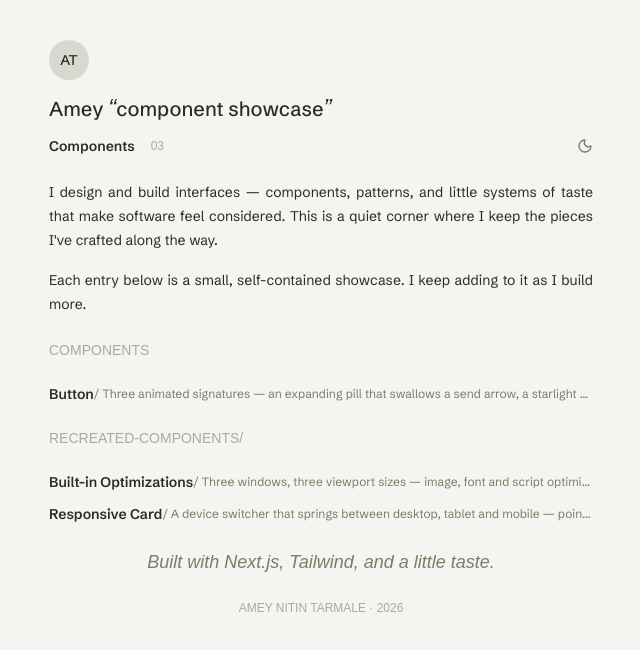
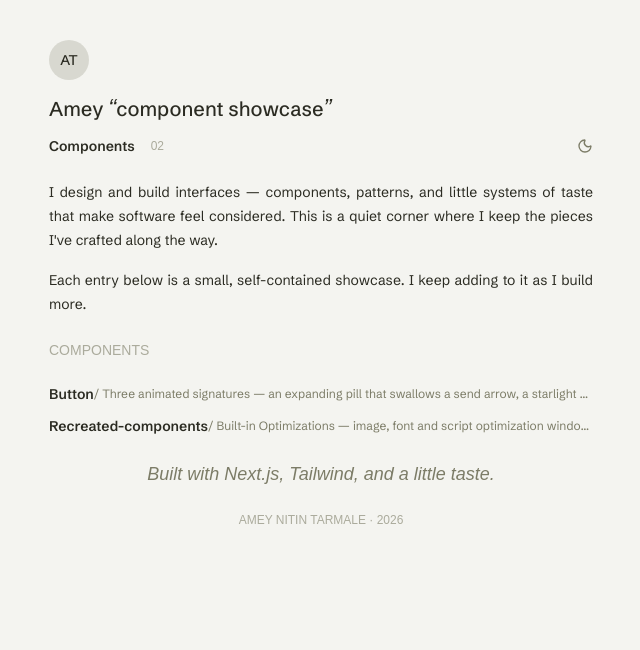
Before and after one commit to WebDevAmey/explored-components, a Next.js app: page / in a window 1280 px wide. Shown: the top 650 px of the page, without its empty margins (319-959 px from the left). Built offline with nearby package versions, Linux system fonts and the light colour scheme; a web font is replaced by a local one.

Commit message:
feat: implement RecreatedShowcase component and update demos; enhance ComponentPage layout for full-width display

```diff
--- a/app/components/[slug]/page.tsx
+++ b/app/components/[slug]/page.tsx
@@ -30,12 +30,17 @@ export default async function ComponentPage({ params }: Props) {
   if (!component) notFound();
 
   const demo = demos[component.slug];
+  const fullWidth = component.slug === "recreated-components";
 
   return (
     <div className="bg-olive-100 dark:bg-olive-900 min-h-screen w-full flex justify-center py-10">
       <div
         className={`flex flex-col gap-6 items-center w-full px-4 ${
-          component.slug === "button" ? "max-w-3xl" : "max-w-xl"
+          fullWidth
+            ? "max-w-none"
+            : component.slug === "button"
+              ? "max-w-3xl"
+              : "max-w-xl"
         }`}
       >
         <div className="animate-in w-full">
@@ -44,7 +49,11 @@ export default async function ComponentPage({ params }: Props) {
           </ThemeProvider>
         </div>
 
-        <div className="animate-in animate-delay-1 w-full flex flex-col gap-4">
+        <div
+          className={`animate-in animate-delay-1 w-full flex flex-col gap-4 ${
+            fullWidth ? "max-w-3xl" : ""
+          }`}
+        >
           <Link
             href="/"
             className="link font-normal relative w-fit shrink-0 text-sm text-olive-500 hover:text-olive-800 dark:text-olive-500 dark:hover:text-olive-100"
@@ -62,7 +71,7 @@ export default async function ComponentPage({ params }: Props) {
         </div>
 
         <div className="animate-in animate-delay-2 w-full">
-          {component.slug === "button" ? (
+          {component.slug === "button" || component.slug === "recreated-components" ? (
             <div className="flex w-full flex-col gap-3">
               {demo}
               <p className="text-center font-mono text-[10px] uppercase tracking-wide text-olive-400 dark:text-olive-500">
--- a/app/page.tsx
+++ b/app/page.tsx
@@ -3,12 +3,7 @@ import Nav from "@/components/nav";
 import Footer from "@/components/footer";
 import { ThemeProvider } from "@/components/theme-provider";
 import { site } from "@/lib/site";
-import { components, type ComponentSection } from "@/lib/registry";
-
-const sections: { title: string; section: ComponentSection }[] = [
-  { title: "Components", section: "core" },
-  { title: "Recreated-components/", section: "recreated" },
-];
+import { components } from "@/lib/registry";
 
 export default function Home() {
   return (
@@ -29,16 +24,12 @@ export default function Home() {
         </div>
 
         <div className="animate-in animate-delay-3 w-full">
-          <div className="flex flex-col gap-6 items-start relative shrink-0 w-full">
-            {sections.map(({ title, section }) => (
-              <div key={section} className="flex flex-col gap-3 items-start relative shrink-0 w-full">
+          <div className="flex flex-col gap-3 items-start relative shrink-0 w-full">
             <p className="text-olive-400 dark:text-olive-600 text-sm mb-3 uppercase font-mono">
-                  {title}
+              Components
             </p>
             <div className="flex flex-col gap-3 items-start relative shrink-0 w-full">
-                  {components
-                    .filter((component) => component.section === section)
-                    .map((component) => (
+              {components.map((component) => (
                 <Link
                   key={component.slug}
                   href={`/components/${component.slug}`}
@@ -56,8 +47,6 @@ export default function Home() {
               ))}
             </div>
           </div>
-            ))}
-          </div>
         </div>
 
         <div className="animate-in animate-delay-4 w-full">
--- a/components/demos.tsx
+++ b/components/demos.tsx
@@ -1,10 +1,8 @@
 import type { ReactNode } from "react";
 import { ButtonShowcase } from "@/components/showcase/button";
-import { BuiltInOptimizations } from "@/components/showcase/preview-optimizations/BuiltInOptimizations";
-import { ResponsiveCard } from "@/components/showcase/preview-responsive/ResponsiveCard";
+import { RecreatedShowcase } from "@/components/showcase/recreated";
 
 export const demos: Record<string, ReactNode> = {
   button: <ButtonShowcase />,
-  "preview-optimizations": <BuiltInOptimizations />,
-  "preview-responsive": <ResponsiveCard />,
+  "recreated-components": <RecreatedShowcase />,
 };
--- /dev/null
+++ b/components/showcase/recreated.tsx
@@ -0,0 +1,44 @@
+"use client";
+
+import { BuiltInOptimizations } from "@/components/showcase/preview-optimizations/BuiltInOptimizations";
+import { ResponsiveCard } from "@/components/showcase/preview-responsive/ResponsiveCard";
+import { DisplayCard } from "@/components/showcase/display-card";
+
+export function RecreatedShowcase() {
+  return (
+    <div className="grid w-full gap-4 sm:grid-cols-3">
+      <DisplayCard
+        name="Built-in Optimizations"
+        description="Image, font and script optimization windows — a shine that sweeps on hover."
+      >
+        <BuiltInOptimizations />
+      </DisplayCard>
+      <DisplayCard
+        name="Responsive Card"
+        description="A device switcher that springs between desktop, tablet and mobile."
+      >
+        <ResponsiveCard />
+      </DisplayCard>
+      <DisplayCard
+        name="Coming soon"
+        description="Reserved space for a third recreated component."
+      >
+        <div className="flex items-center justify-center">
+          <div className="flex h-24 w-24 items-center justify-center rounded-2xl border-2 border-dashed border-olive-300 text-olive-400 dark:border-olive-700 dark:text-olive-500">
+            <svg
+              aria-hidden="true"
+              viewBox="0 0 24 24"
+              fill="none"
+              stroke="currentColor"
+              strokeWidth="1.5"
+              strokeLinecap="round"
+              className="h-6 w-6"
+            >
+              <path d="M12 5v14M5 12h14" />
+            </svg>
+          </div>
+        </div>
+      </DisplayCard>
+    </div>
+  );
+}
--- a/lib/registry.ts
+++ b/lib/registry.ts
@@ -1,11 +1,8 @@
-export type ComponentSection = "core" | "recreated";
-
 export type ComponentMeta = {
   slug: string;
   name: string;
   description: string;
   tags: string[];
-  section: ComponentSection;
 };
 
 export const components: ComponentMeta[] = [
@@ -15,23 +12,13 @@ export const components: ComponentMeta[] = [
     description:
       "Three animated signatures — an expanding pill that swallows a send arrow, a starlight button that types through its states with a 3D letter flip, and a rainbow border that loops while you hover.",
     tags: ["action", "form"],
-    section: "core",
   },
   {
-    slug: "preview-optimizations",
-    name: "Built-in Optimizations",
+    slug: "recreated-components",
+    name: "Recreated-components",
     description:
-      "Three windows, three viewport sizes — image, font and script optimizations recreated as a card with a shine that sweeps on hover.",
-    tags: ["optimization", "preview"],
-    section: "recreated",
-  },
-  {
-    slug: "preview-responsive",
-    name: "Responsive Card",
-    description:
-      "A device switcher that springs between desktop, tablet and mobile — pointer glow, twinkling dots and a frame that morphs to fit.",
-    tags: ["responsive", "preview"],
-    section: "recreated",
+      "Built-in Optimizations — image, font and script optimization windows with a shine that sweeps on hover — and Responsive Card, a device switcher that springs between desktop, tablet and mobile.",
+    tags: ["optimization", "responsive", "preview"],
   },
 ];
 
```
Lines whose indentation alone changed are shown as unchanged.
